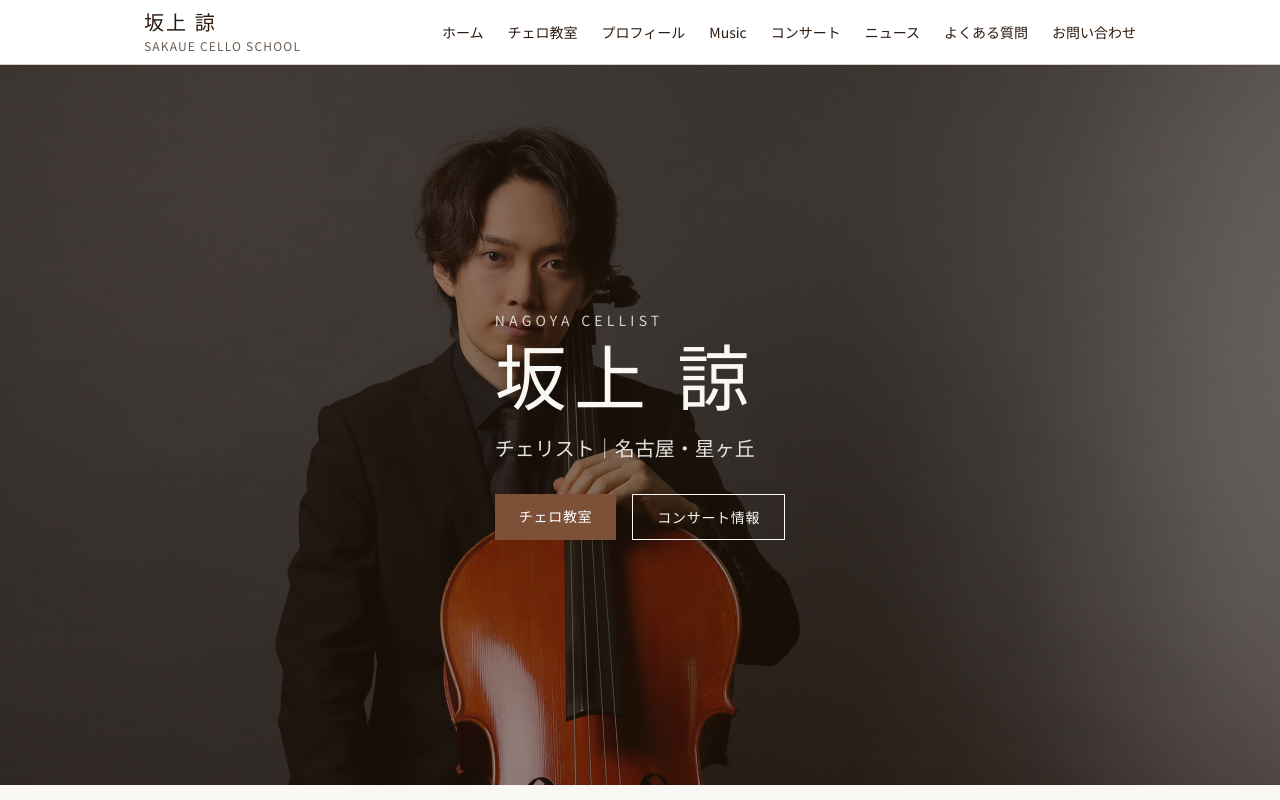
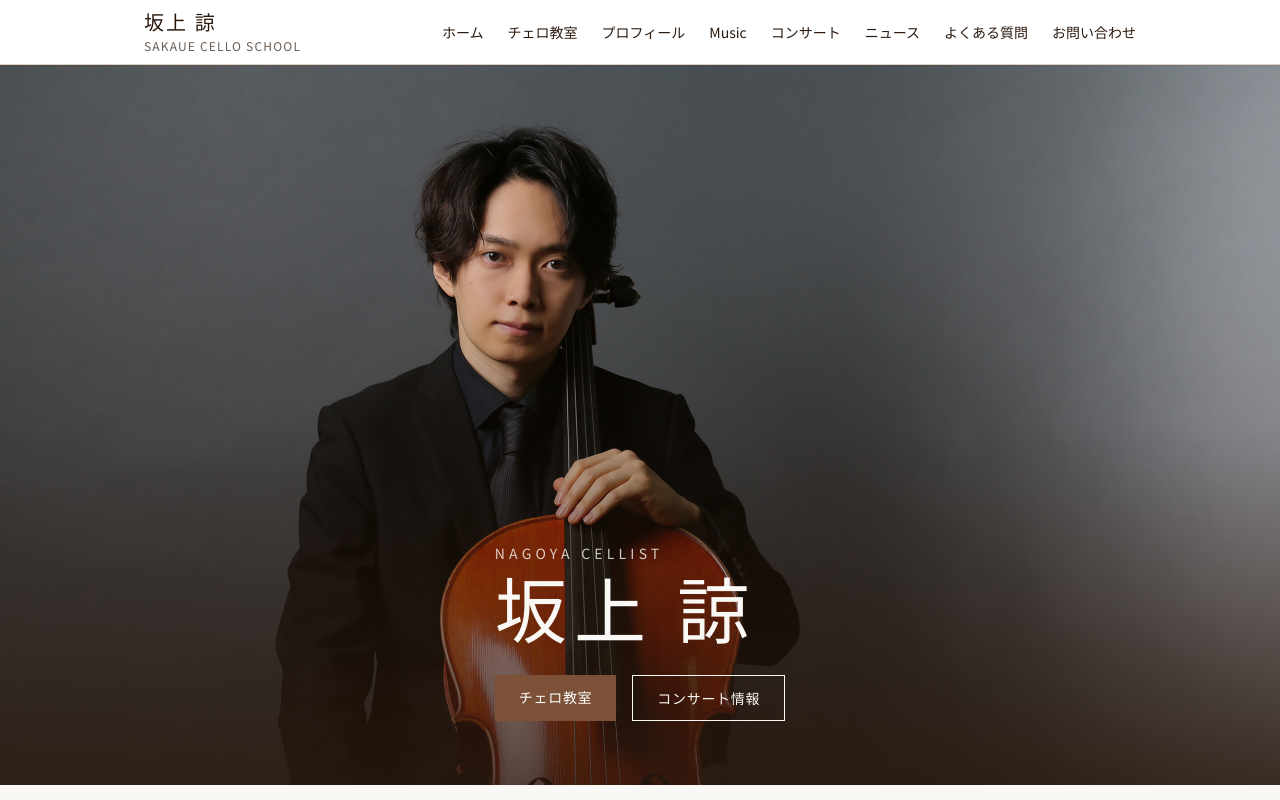
Before and after one commit to srlcvc/ryosakaue-website, a Next.js app: page / in a window 1280 px wide. Shown: the top 800 px of the page. Built offline with nearby package versions, Linux system fonts and the light colour scheme.

Commit message:
ヒーロー文字を下部に移動、不要なテキスト削除、グラデーションオーバーレイ適用

```diff
--- a/app/page.tsx
+++ b/app/page.tsx
@@ -8,7 +8,7 @@ export default function HomePage() {
   return (
     <>
       {/* Hero */}
-      <section className="relative h-[90vh] min-h-[560px] flex items-center">
+      <section className="relative h-[90vh] min-h-[560px] flex items-end pb-16">
         <Image
           src="/images/sakaue-ryo-cellist-nagoya-1.jpg"
           alt="チェリスト坂上諒 名古屋"
@@ -16,11 +16,10 @@ export default function HomePage() {
           className="object-cover object-top"
           priority
         />
-        <div className="absolute inset-0 bg-warm-text/50" />
+        <div className="absolute inset-0 bg-gradient-to-t from-warm-text/80 via-warm-text/20 to-transparent" />
         <div className="relative z-10 max-w-5xl mx-auto px-6 text-cream">
           <p className="text-sm tracking-[0.3em] mb-4 text-cream/80">NAGOYA CELLIST</p>
-          <h1 className="font-serif text-5xl md:text-7xl mb-4 tracking-widest">坂上 諒</h1>
-          <p className="text-lg md:text-xl mb-8 text-cream/90">チェリスト｜名古屋・星ヶ丘</p>
+          <h1 className="font-serif text-5xl md:text-7xl mb-6 tracking-widest">坂上 諒</h1>
           <div className="flex flex-wrap gap-4">
             <Link href="/lesson" className="btn-primary">チェロ教室</Link>
             <Link href="/concert" className="border border-cream text-cream px-6 py-3 text-sm tracking-wider hover:bg-cream hover:text-warm-text transition-colors">
--- a/components/Footer.tsx
+++ b/components/Footer.tsx
@@ -6,7 +6,6 @@ export default function Footer() {
       <div className="max-w-5xl mx-auto px-4 py-12 grid grid-cols-1 md:grid-cols-3 gap-8">
         <div>
           <p className="font-serif text-xl tracking-widest mb-2">坂上 諒</p>
-          <p className="text-sm text-cream/70">チェリスト / 名古屋</p>
           <p className="text-sm text-cream/70 mt-1">星ヶ丘駅徒歩2分</p>
         </div>
 
```
